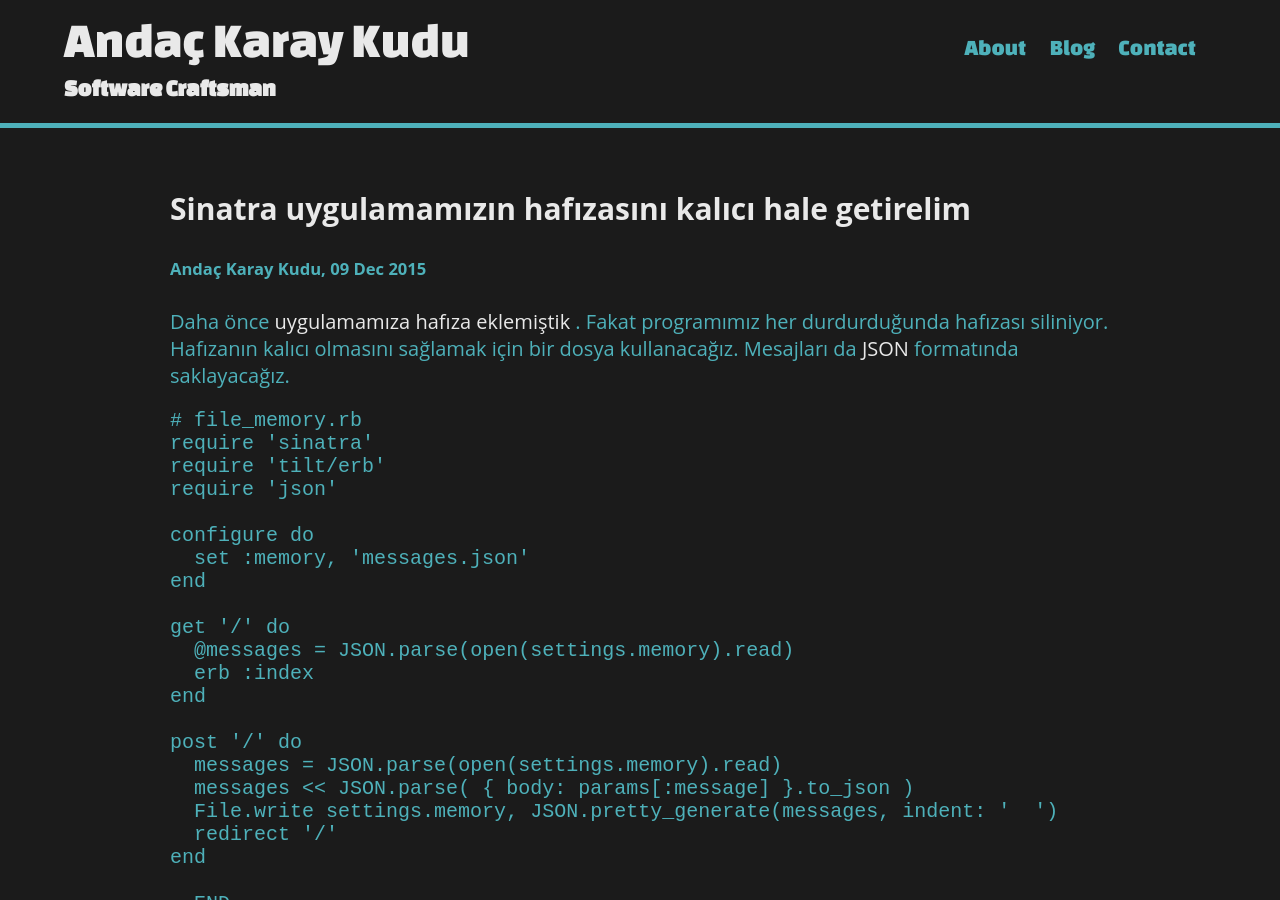
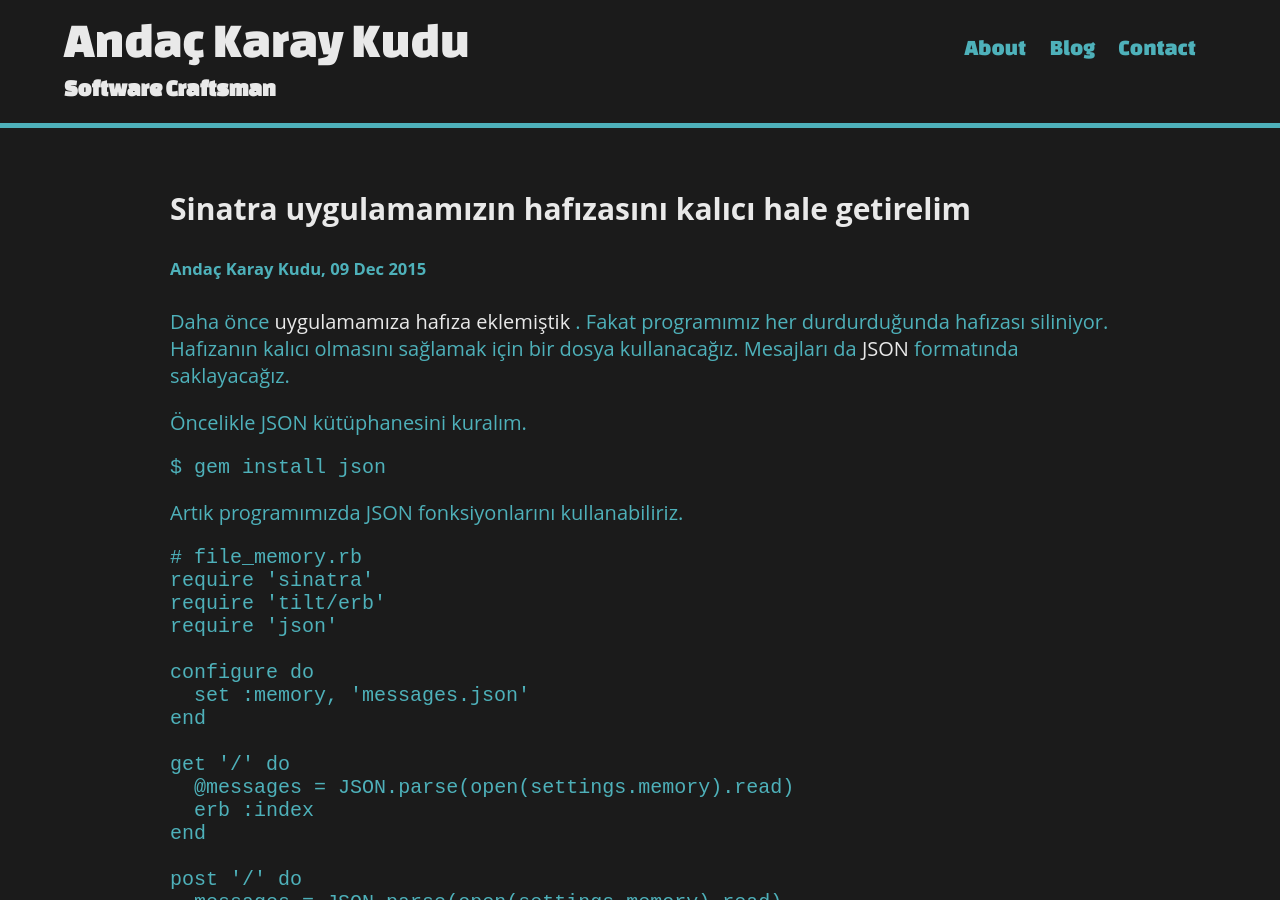
Before and after one commit to akkudu/akkudu.github.io, a Jekyll site: the page built from _posts/2015-12-09-sinatra-uygulamasinin-hafizasini-kalici-hale-getirelim.md, in a window 1280 px wide and 900 px high. Built offline with Jekyll 4.4.1, drawn with Linux system fonts in a browser that asks for light colours; nearby versions of some CDN libraries.

Commit message:
Add missing json installation to last article

```diff
--- a/_posts/2015-12-09-sinatra-uygulamasinin-hafizasini-kalici-hale-getirelim.md
+++ b/_posts/2015-12-09-sinatra-uygulamasinin-hafizasini-kalici-hale-getirelim.md
@@ -10,6 +10,14 @@
 Fakat programımız her durdurduğunda hafızası siliniyor. Hafızanın kalıcı
 olmasını sağlamak için bir dosya kullanacağız. Mesajları da [JSON](http://json.org/)
 formatında saklayacağız.
+
+Öncelikle JSON kütüphanesini kuralım.
+
+{% highlight bash %}
+$ gem install json
+{% endhighlight %}
+
+Artık programımızda JSON fonksiyonlarını kullanabiliriz.
 
 {% highlight rb %}
 # file_memory.rb
```
